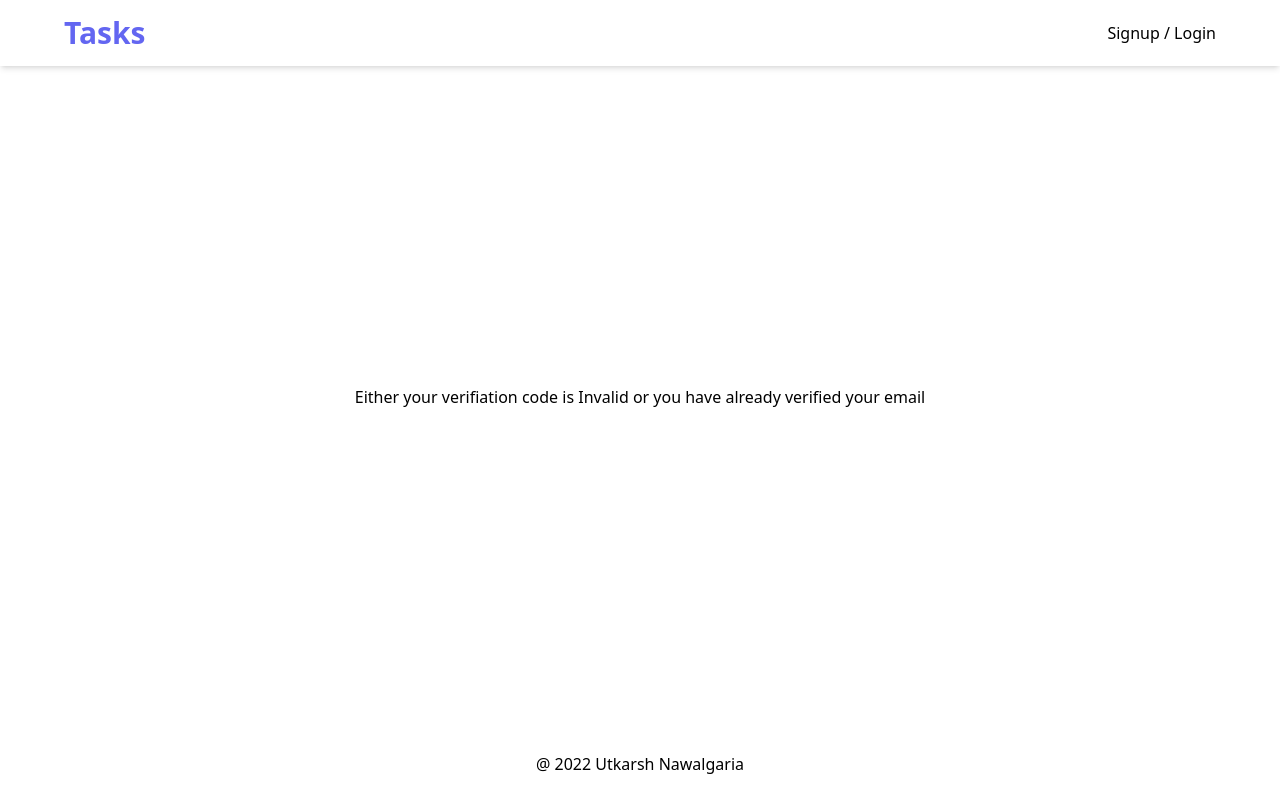
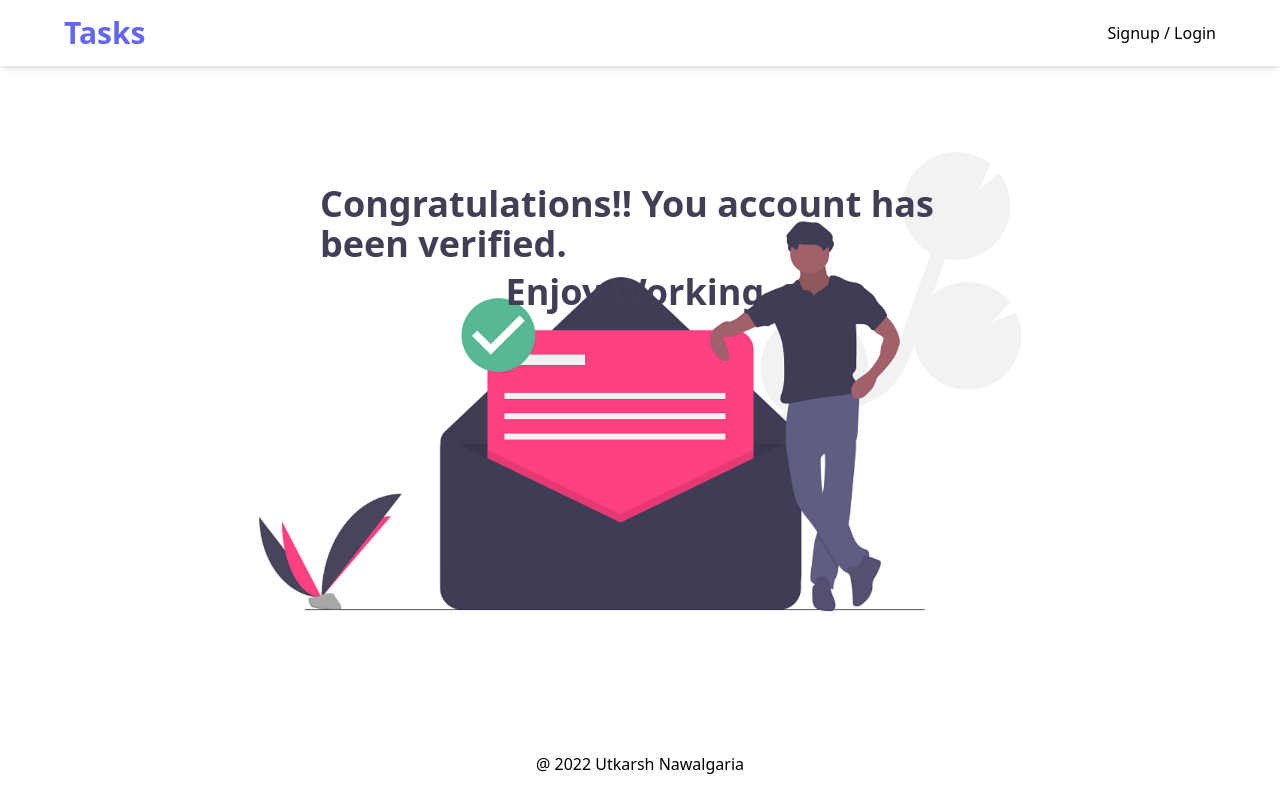
Before and after one commit to UtkarshNawalgaria/ProjectFlow, a React (Vite) app in the folder web/: page /verify/1 in a window 1280 px wide. Built offline with nearby package versions, Linux system fonts and the light colour scheme; no server answers.

Commit message:
minor frontend fixes

```diff
--- a/web/src/components/layouts/authenticated.tsx
+++ b/web/src/components/layouts/authenticated.tsx
@@ -17,7 +17,7 @@ const AuthenticatedLayout = ({ children }: { children: JSX.Element }) => {
               <span className="bg-red-100 p-2 rounded-full">{initials}</span>
               <span>{user?.name}</span>
             </Menu.Button>
-            <Menu.Items className="absolute right-[20px] top-[70px] p-2 bg-white shadow-lg w-[250px] rounded-md border-1 flex flex-col gap-2">
+            <Menu.Items className="absolute right-[20px] top-[70px] p-2 bg-white shadow-lg w-[250px] rounded-md border-1 flex flex-col gap-2 z-40">
               <Menu.Item>
                 {() => (
                   <a
--- a/web/src/pages/verify-email.tsx
+++ b/web/src/pages/verify-email.tsx
@@ -1,18 +1,16 @@
-import { useEffect, useState } from "react";
+import { useEffect } from "react";
 import { useParams } from "react-router-dom";
 import UserService from "../services/users";
 
 const VerifyEmail = () => {
   const { code } = useParams();
-  const [isVerified, setIsVerified] = useState(false);
 
   useEffect(() => {
-    UserService.verifyAccount(code as string).then(() => setIsVerified(true));
+    UserService.verifyAccount(code as string);
   }, []);
 
   return (
     <div className="h-full w-full flex items-center justify-center">
-      {isVerified ? (
       <div className="relative">
         <img src="/images/email-verified.png" alt="Email Verified" />
         <p className="absolute text-4xl font-semibold text-[#413f56] top-[60px] left-1/2 -translate-x-1/2 ">
@@ -20,12 +18,6 @@ const VerifyEmail = () => {
           <span className="block mt-2 text-center">Enjoy Working.</span>
         </p>
       </div>
-      ) : (
-        <div>
-          Either your verifiation code is Invalid or you have already verified
-          your email
-        </div>
-      )}
     </div>
   );
 };
```
Lines whose indentation alone changed are shown as unchanged.
